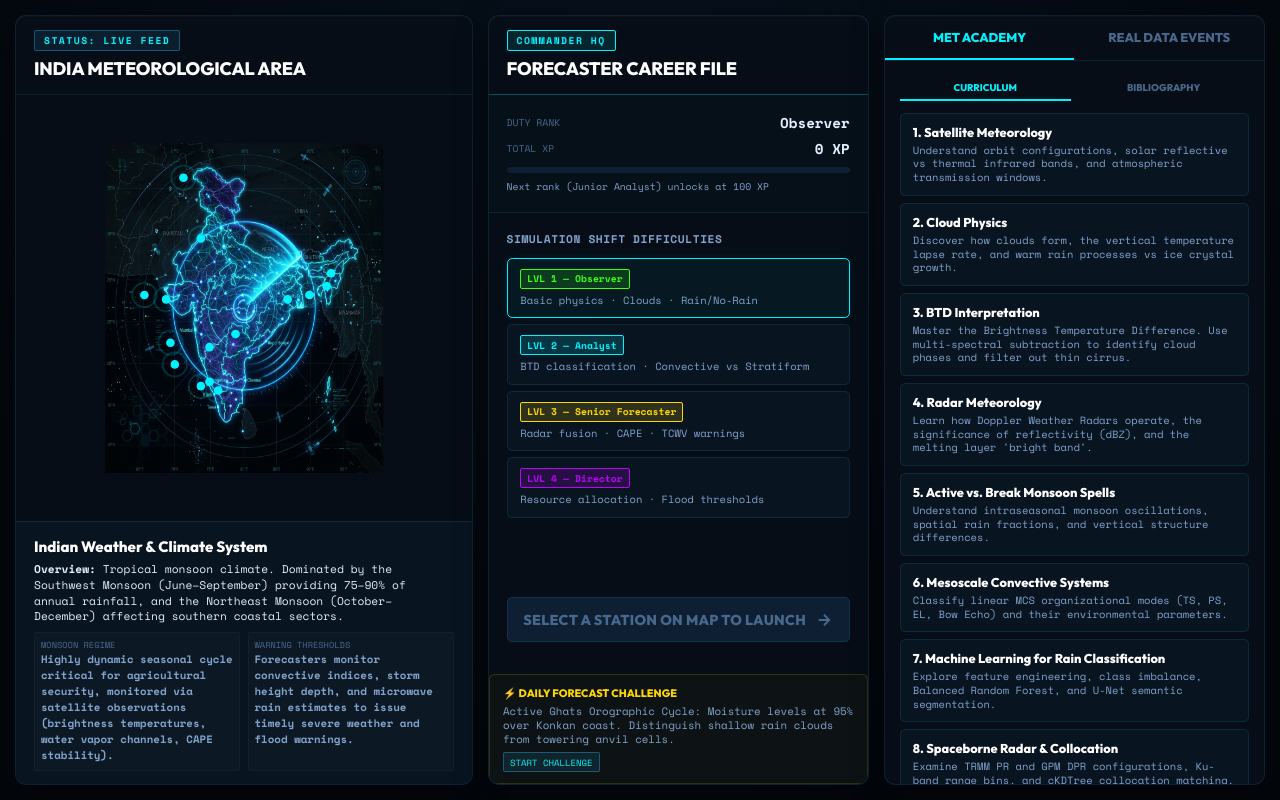
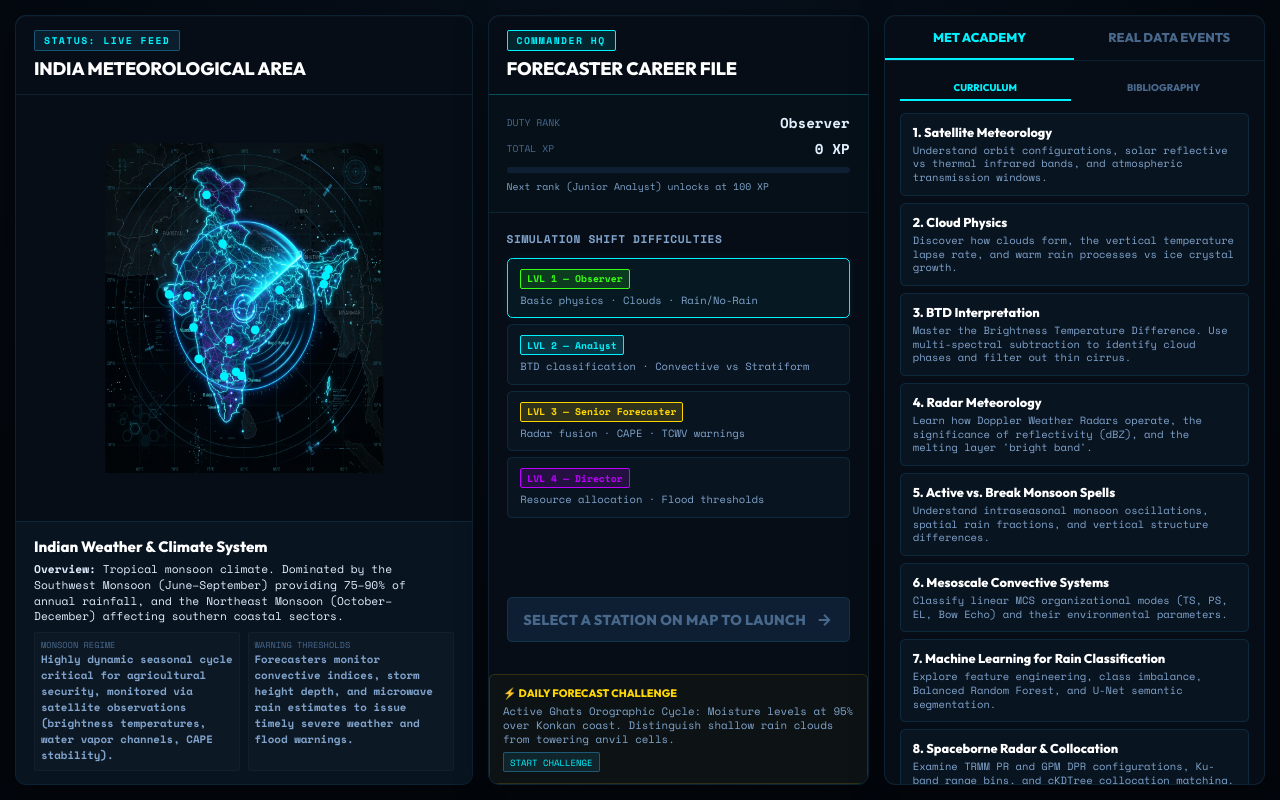
Before and after one commit to bapallinaveen60/Monsoon-Watch, a website with bundled scripts: page index.html in a window 1280 px wide. Built offline with nearby package versions, Linux system fonts and the light colour scheme.

Commit message:
fix: align interactive meteorological station dots with background map image and labels

```diff
--- a/index.html
+++ b/index.html
@@ -48,101 +48,99 @@
         <!-- Stylized Outline of India with embedded radar background -->
         <svg viewBox="0 0 320 380" class="india-svg" id="india-map-svg">
           <image href="icons/india_radar_map.png" x="0" y="0" width="320" height="380" preserveAspectRatio="none" style="pointer-events: none;" />
-          <path d="M 90 40 L 110 35 L 140 60 L 130 90 L 140 100 L 180 110 L 220 120 L 260 120 L 300 130 L 300 160 L 250 170 L 220 170 L 210 190 L 170 200 L 160 230 L 140 280 L 130 320 L 115 360 L 115 320 L 110 280 L 75 230 L 60 210 L 50 180 L 70 160 L 75 140 L 90 40 Z"
-                fill="none" stroke="rgba(56,189,248,0.2)" stroke-width="1.5" stroke-dasharray="4 2" />
 
           <!-- Station Coordinates plotted -->
           <g class="map-node" id="node-srinagar" data-station="srinagar">
-            <circle cx="90" cy="40" r="5" class="node-dot" />
-            <circle cx="90" cy="40" r="10" class="node-pulse" />
-            <circle cx="90" cy="40" r="25" fill="transparent" />
-            <text x="98" y="43" class="node-label" text-anchor="start">Srinagar</text>
+            <circle cx="116.6" cy="59.7" r="5" class="node-dot" />
+            <circle cx="116.6" cy="59.7" r="10" class="node-pulse" />
+            <circle cx="116.6" cy="59.7" r="25" fill="transparent" />
+            <text x="125" y="63" class="node-label" text-anchor="start">Srinagar</text>
           </g>
           <g class="map-node" id="node-delhi" data-station="delhi">
-            <circle cx="110" cy="110" r="5" class="node-dot" />
-            <circle cx="110" cy="110" r="10" class="node-pulse" />
-            <circle cx="110" cy="110" r="25" fill="transparent" />
-            <text x="118" y="113" class="node-label" text-anchor="start">Delhi</text>
+            <circle cx="135.0" cy="115.8" r="5" class="node-dot" />
+            <circle cx="135.0" cy="115.8" r="10" class="node-pulse" />
+            <circle cx="135.0" cy="115.8" r="25" fill="transparent" />
+            <text x="143" y="119" class="node-label" text-anchor="start">Delhi</text>
           </g>
           <g class="map-node" id="node-guwahati" data-station="guwahati">
-            <circle cx="260" cy="150" r="5" class="node-dot" />
-            <circle cx="260" cy="150" r="10" class="node-pulse" />
-            <circle cx="260" cy="150" r="25" fill="transparent" />
-            <text x="252" y="146" class="node-label" text-anchor="end">Guwahati</text>
+            <circle cx="257.2" cy="145.5" r="5" class="node-dot" />
+            <circle cx="257.2" cy="145.5" r="10" class="node-pulse" />
+            <circle cx="257.2" cy="145.5" r="25" fill="transparent" />
+            <text x="265" y="149" class="node-label" text-anchor="start">Guwahati</text>
           </g>
           <g class="map-node" id="node-ahmedabad" data-station="ahmedabad">
-            <circle cx="70" cy="180" r="5" class="node-dot" />
-            <circle cx="70" cy="180" r="10" class="node-pulse" />
-            <circle cx="70" cy="180" r="25" fill="transparent" />
-            <text x="78" y="183" class="node-label" text-anchor="start">Ahmedabad</text>
+            <circle cx="94.7" cy="175.9" r="5" class="node-dot" />
+            <circle cx="94.7" cy="175.9" r="10" class="node-pulse" />
+            <circle cx="94.7" cy="175.9" r="25" fill="transparent" />
+            <text x="103" y="179" class="node-label" text-anchor="start">Ahmedabad</text>
           </g>
           <g class="map-node" id="node-kolkata" data-station="kolkata">
-            <circle cx="210" cy="180" r="5" class="node-dot" />
-            <circle cx="210" cy="180" r="10" class="node-pulse" />
-            <circle cx="210" cy="180" r="25" fill="transparent" />
-            <text x="218" y="183" class="node-label" text-anchor="start">Kolkata</text>
+            <circle cx="200.6" cy="169.2" r="5" class="node-dot" />
+            <circle cx="200.6" cy="169.2" r="10" class="node-pulse" />
+            <circle cx="200.6" cy="169.2" r="25" fill="transparent" />
+            <text x="209" y="172.5" class="node-label" text-anchor="start">Kolkata</text>
           </g>
           <g class="map-node" id="node-mumbai" data-station="mumbai">
-            <circle cx="75" cy="230" r="5" class="node-dot" />
-            <circle cx="75" cy="230" r="10" class="node-pulse" />
-            <circle cx="75" cy="230" r="25" fill="transparent" />
-            <text x="67" y="233" class="node-label" text-anchor="end">Mumbai</text>
+            <circle cx="101.6" cy="212.3" r="5" class="node-dot" />
+            <circle cx="101.6" cy="212.3" r="10" class="node-pulse" />
+            <circle cx="101.6" cy="212.3" r="25" fill="transparent" />
+            <text x="93" y="215.5" class="node-label" text-anchor="end">Mumbai</text>
           </g>
           <g class="map-node" id="node-hyderabad" data-station="hyderabad">
-            <circle cx="120" cy="235" r="5" class="node-dot" />
-            <circle cx="120" cy="235" r="10" class="node-pulse" />
-            <circle cx="120" cy="235" r="25" fill="transparent" />
-            <text x="120" y="225" class="node-label" text-anchor="middle">Hyderabad</text>
+            <circle cx="142.8" cy="226.7" r="5" class="node-dot" />
+            <circle cx="142.8" cy="226.7" r="10" class="node-pulse" />
+            <circle cx="142.8" cy="226.7" r="25" fill="transparent" />
+            <text x="142.8" y="216.7" class="node-label" text-anchor="middle">Hyderabad</text>
           </g>
           <g class="map-node" id="node-visakhapatnam" data-station="visakhapatnam">
-            <circle cx="150" cy="220" r="5" class="node-dot" />
-            <circle cx="150" cy="220" r="10" class="node-pulse" />
-            <circle cx="150" cy="220" r="25" fill="transparent" />
-            <text x="158" y="223" class="node-label" text-anchor="start">Vizag</text>
+            <circle cx="172.5" cy="215.2" r="5" class="node-dot" />
+            <circle cx="172.5" cy="215.2" r="10" class="node-pulse" />
+            <circle cx="172.5" cy="215.2" r="25" fill="transparent" />
+            <text x="181" y="218.5" class="node-label" text-anchor="start">Vizag</text>
           </g>
           <g class="map-node" id="node-bengaluru" data-station="bengaluru">
-            <circle cx="110" cy="280" r="5" class="node-dot" />
-            <circle cx="110" cy="280" r="10" class="node-pulse" />
-            <circle cx="110" cy="280" r="25" fill="transparent" />
-            <text x="110" y="295" class="node-label" text-anchor="middle">Bengaluru</text>
+            <circle cx="136.9" cy="268.7" r="5" class="node-dot" />
+            <circle cx="136.9" cy="268.7" r="10" class="node-pulse" />
+            <circle cx="136.9" cy="268.7" r="25" fill="transparent" />
+            <text x="136.9" y="283.7" class="node-label" text-anchor="middle">Bengaluru</text>
           </g>
           <g class="map-node" id="node-chennai" data-station="chennai">
-            <circle cx="130" cy="285" r="5" class="node-dot" />
-            <circle cx="130" cy="285" r="10" class="node-pulse" />
-            <circle cx="130" cy="285" r="25" fill="transparent" />
-            <text x="138" y="289" class="node-label" text-anchor="start">Chennai</text>
+            <circle cx="156.9" cy="268.3" r="5" class="node-dot" />
+            <circle cx="156.9" cy="268.3" r="10" class="node-pulse" />
+            <circle cx="156.9" cy="268.3" r="25" fill="transparent" />
+            <text x="165" y="271.5" class="node-label" text-anchor="start">Chennai</text>
           </g>
 
           <!-- New Research Stations -->
           <g class="map-node" id="node-cherrapunji" data-station="cherrapunji">
-            <circle cx="255" cy="165" r="5" class="node-dot" />
-            <circle cx="255" cy="165" r="10" class="node-pulse" />
-            <circle cx="255" cy="165" r="25" fill="transparent" />
-            <text x="263" y="169" class="node-label" text-anchor="start">Cherrapunji</text>
+            <circle cx="253.8" cy="152.9" r="5" class="node-dot" />
+            <circle cx="253.8" cy="152.9" r="10" class="node-pulse" />
+            <circle cx="253.8" cy="152.9" r="25" fill="transparent" />
+            <text x="245" y="156.5" class="node-label" text-anchor="end">Cherrapunji</text>
           </g>
           <g class="map-node" id="node-gadanki" data-station="gadanki">
-            <circle cx="120" cy="275" r="5" class="node-dot" />
-            <circle cx="120" cy="275" r="10" class="node-pulse" />
-            <circle cx="120" cy="275" r="25" fill="transparent" />
-            <text x="120" y="265" class="node-label" text-anchor="middle">Gadanki</text>
+            <circle cx="150.6" cy="263.5" r="5" class="node-dot" />
+            <circle cx="150.6" cy="263.5" r="10" class="node-pulse" />
+            <circle cx="150.6" cy="263.5" r="25" fill="transparent" />
+            <text x="150.6" y="253.5" class="node-label" text-anchor="middle">Gadanki</text>
           </g>
           <g class="map-node" id="node-agartala" data-station="agartala">
-            <circle cx="235" cy="175" r="5" class="node-dot" />
-            <circle cx="235" cy="175" r="10" class="node-pulse" />
-            <circle cx="235" cy="175" r="25" fill="transparent" />
-            <text x="227" y="178" class="node-label" text-anchor="end">Agartala</text>
+            <circle cx="251.6" cy="162.5" r="5" class="node-dot" />
+            <circle cx="251.6" cy="162.5" r="10" class="node-pulse" />
+            <circle cx="251.6" cy="162.5" r="25" fill="transparent" />
+            <text x="260" y="166.5" class="node-label" text-anchor="start">Agartala</text>
           </g>
           <g class="map-node" id="node-goa" data-station="goa">
-            <circle cx="80" cy="255" r="5" class="node-dot" />
-            <circle cx="80" cy="255" r="10" class="node-pulse" />
-            <circle cx="80" cy="255" r="25" fill="transparent" />
-            <text x="72" y="258" class="node-label" text-anchor="end">Goa</text>
+            <circle cx="107.5" cy="248.6" r="5" class="node-dot" />
+            <circle cx="107.5" cy="248.6" r="10" class="node-pulse" />
+            <circle cx="107.5" cy="248.6" r="25" fill="transparent" />
+            <text x="99" y="251.5" class="node-label" text-anchor="end">Goa</text>
           </g>
           <g class="map-node" id="node-bhuj" data-station="bhuj">
-            <circle cx="45" cy="175" r="5" class="node-dot" />
-            <circle cx="45" cy="175" r="10" class="node-pulse" />
-            <circle cx="45" cy="175" r="25" fill="transparent" />
-            <text x="37" y="178" class="node-label" text-anchor="end">Bhuj</text>
+            <circle cx="73.4" cy="174.4" r="5" class="node-dot" />
+            <circle cx="73.4" cy="174.4" r="10" class="node-pulse" />
+            <circle cx="73.4" cy="174.4" r="25" fill="transparent" />
+            <text x="65" y="177.5" class="node-label" text-anchor="end">Bhuj</text>
           </g>
         </svg>
       </div>
--- a/sw.js
+++ b/sw.js
@@ -4,7 +4,7 @@
 // (e.g. https://user.github.io/satellite_meteorology_quiz/)
 // ═══════════════════════════════════════════════════════
 
-const APP_VERSION = 'v2.1.2';
+const APP_VERSION = 'v2.1.3';
 const SHELL_CACHE = 'mw-shell-' + APP_VERSION;
 const IMAGE_CACHE = 'mw-images-' + APP_VERSION;
 const FONT_CACHE  = 'mw-fonts-'  + APP_VERSION;
```
